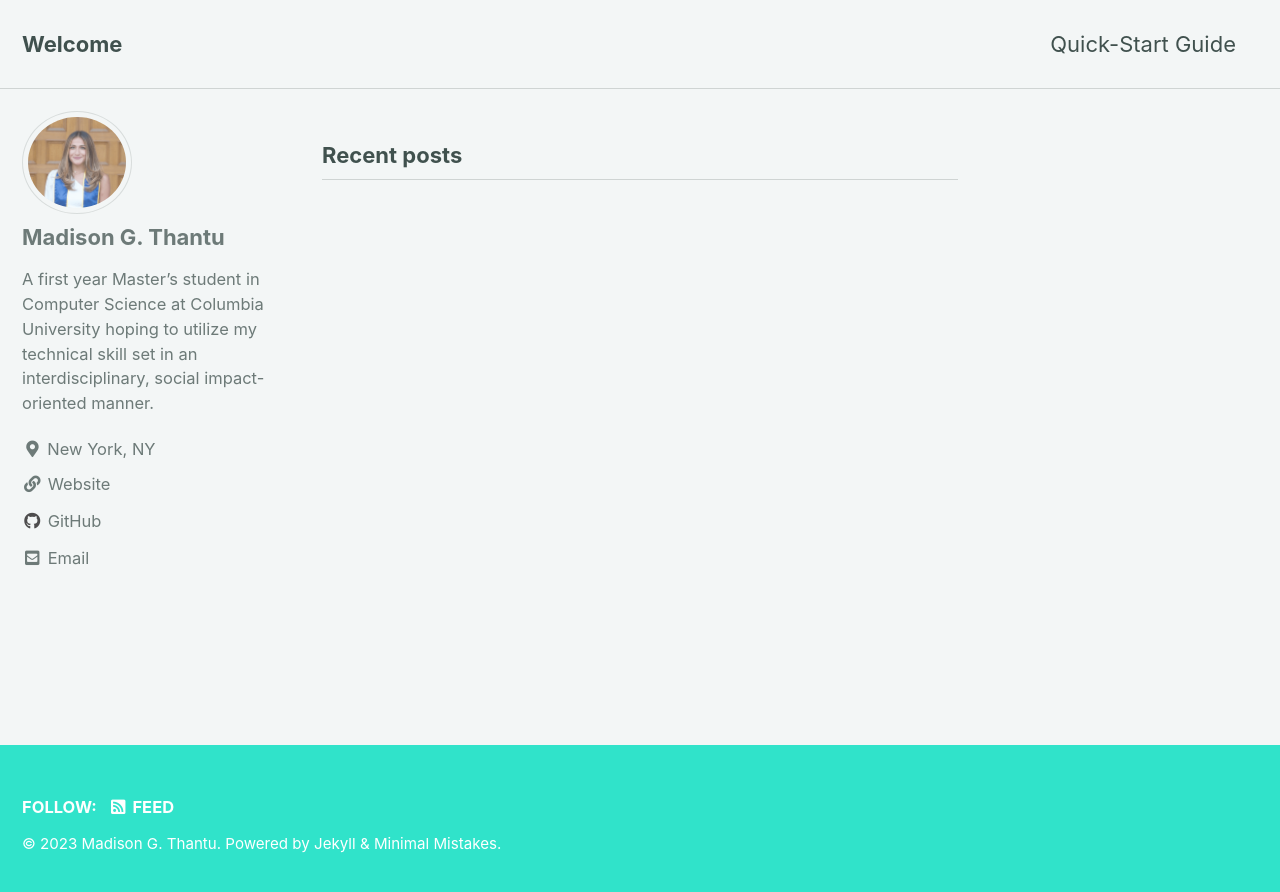
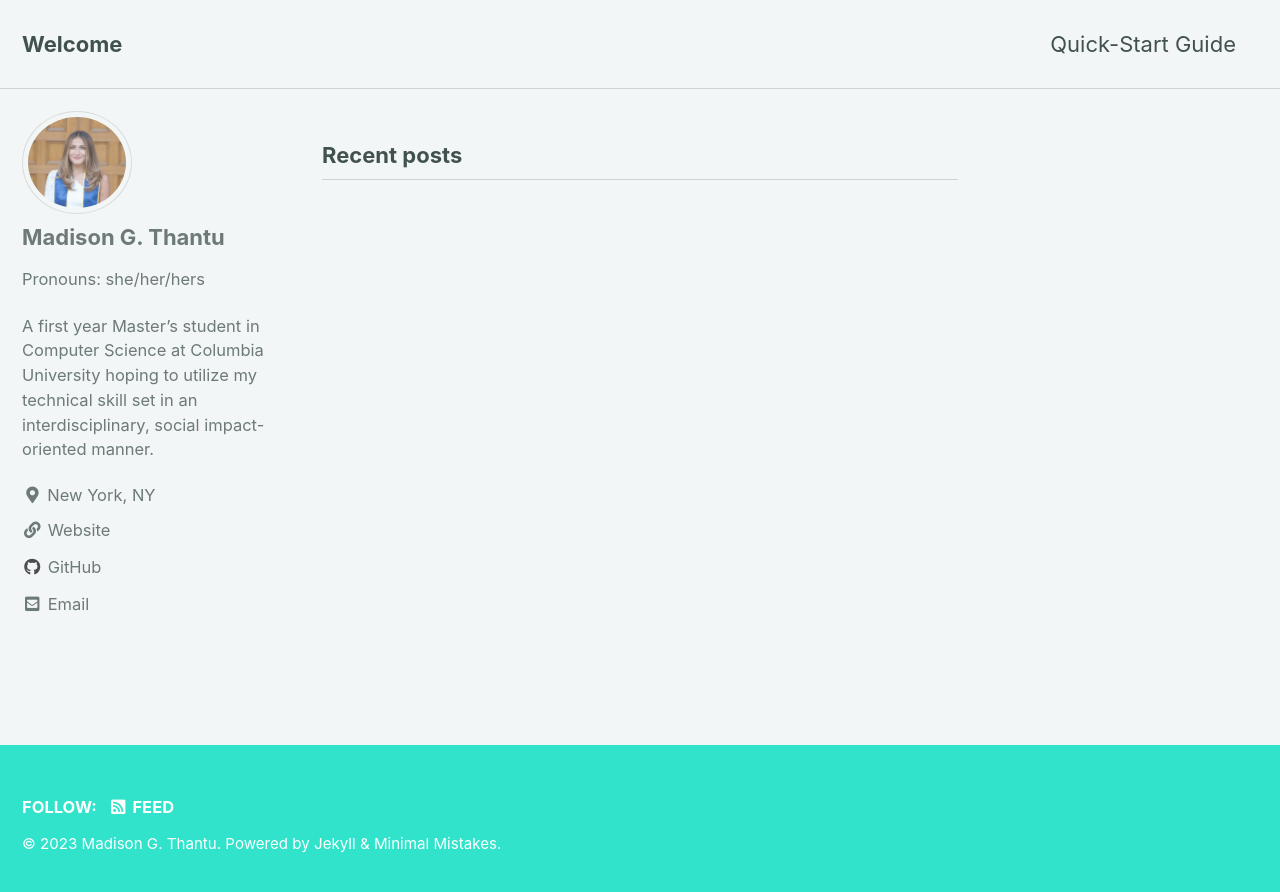
Before and after one commit to madisonthantu/about_mgt, a Jekyll site: the page built from index.html, in a window 1280 px wide. Shown: the top 892 px of the page. Built offline with Jekyll 4.4.1, drawn with Linux system fonts in a browser that asks for light colours; cached includes are drawn as plain includes; the list of posts is cut into pages by our own code.

Commit message:
added pronouns

```diff
--- a/_config.yml
+++ b/_config.yml
@@ -106,6 +106,7 @@ analytics:
 author:
   name             : "Madison G. Thantu"
   avatar           : "./assets/images/bio-photo.png"
+  pronouns         : "Pronouns: she/her/hers"
   bio              : "A first year Master's student in Computer Science at Columbia University hoping to utilize my technical skill set in an interdisciplinary, social impact-oriented manner."
   location         : "New York, NY"
   email            : "madison.g.thantu@columbia.edu"
--- a/_includes/author-profile.html
+++ b/_includes/author-profile.html
@@ -15,6 +15,11 @@
     <h3 class="author__name p-name" itemprop="name">
       <a class="u-url" rel="me" href="{{ author.home | default: '/' | absolute_url }}" itemprop="url">{{ author.name }}</a>
     </h3>
+    {% if author.pronouns %}
+      <div class="author__bio p-note" itemprop="description">
+        {{ author.pronouns | markdownify }}
+      </div>
+    {% endif %}
     {% if author.bio %}
       <div class="author__bio p-note" itemprop="description">
         {{ author.bio | markdownify }}
```
